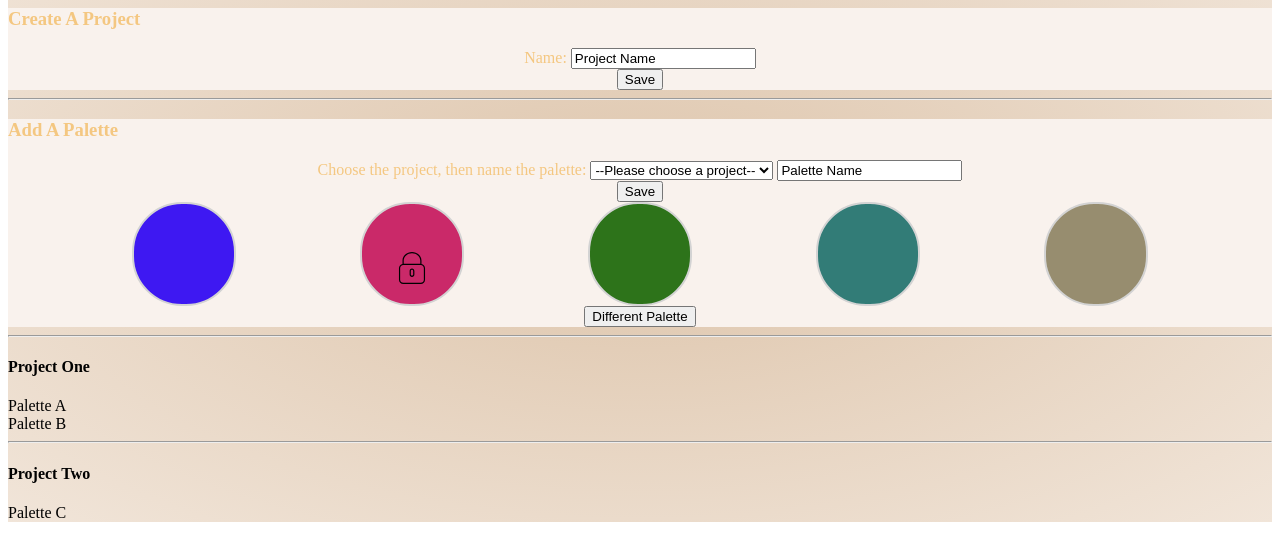
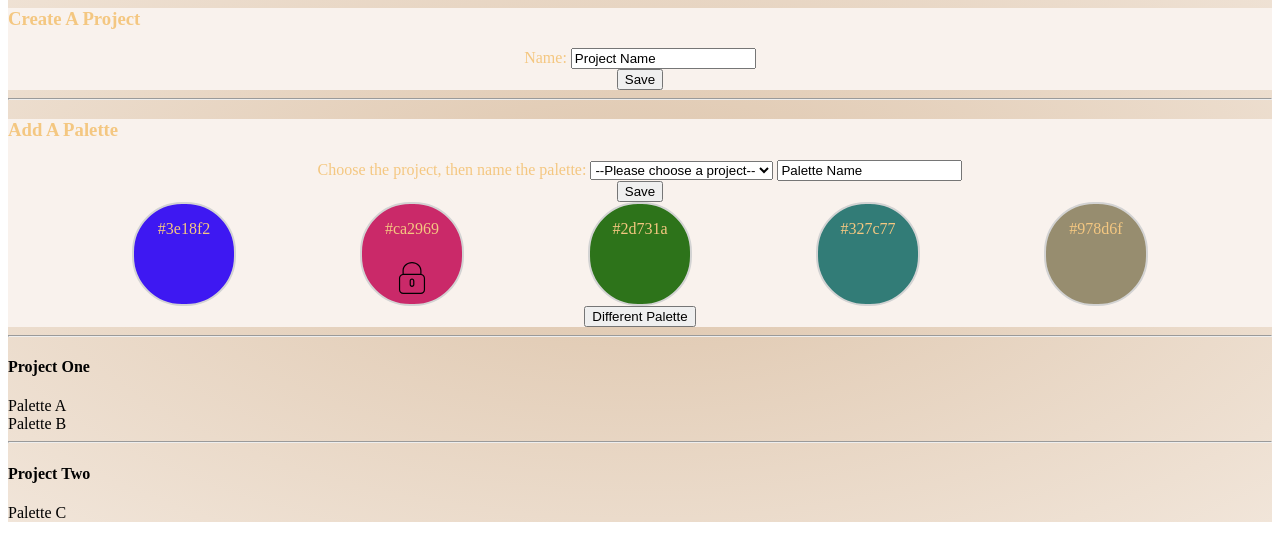
Before and after one commit to tmcjunkinmarquis/PalettePicker, a website: page public/index.html in a window 1280 px wide. Both pictures are taken after a click on the button "Different Palette". Shown: the part 84-644 px from the top of the page. Drawn offline with nearby package versions, Linux system fonts and the light colour scheme; no server answers.

Commit message:
Add hex to circles

```diff
--- a/public/css/styles.css
+++ b/public/css/styles.css
@@ -35,7 +35,7 @@ h3 {
 }
 
 .lock-icon {
-  margin-top: 6vh;
+  margin-top: 1vh;
   height: 4vh;
   width: 4vh;
 }
--- a/public/index.html
+++ b/public/index.html
@@ -43,13 +43,21 @@
             <button id="palette-save-button"type="submit">Save</button>
           </div>
           <div class="sample-palette">
-            <div class="circle" id="circle-0"></div>
-            <div class="circle" id="circle-1">
+            <div class="circle" id="circle-0"><p class="color-name"></p></div>
+<div class="circle" id="circle-1">
+<p class="color-name">
+  </p>
               <img class="lock-icon" src="images/locked.svg" alt="image" />
             </div>
-              <div class="circle" id="circle-2"></div>
-              <div class="circle" id="circle-3"></div>
-              <div class="circle" id="circle-4"></div>
+<div class="circle" id="circle-2">
+<p class="color-name"></p>
+</div>
+<div class="circle" id="circle-3">
+<p class="color-name"></p>
+</div>
+<div class="circle" id="circle-4">
+<p class="color-name"></p>
+</div>
           </div>
           <button class="different-palette">Different Palette</button>
         </div>
--- a/public/js/app.js
+++ b/public/js/app.js
@@ -48,17 +48,26 @@ $(document).ready(function () {
 
   function makeRandomColors() {
       var randomColor = "#000000".replace(/0/g, function () { return (~~(Math.random() * 16)).toString(16); });
+
+
       return randomColor;
   }
 
   function handleClick(event) {
     event.preventDefault();
-    return $('.circle').each(function () {
-      $(this).css('background-color', makeRandomColors());
+    $('.circle').each(function () {
+      const color = makeRandomColors()
+      $(this).css('background-color', color);
+      $(this).children('.color-name').text(color)
     });
+
+
   }
 
   $('.different-palette').on('click', handleClick);
+
+
+
 
   $('.project-button').on('click',function(event){
     event.preventDefault();
```
